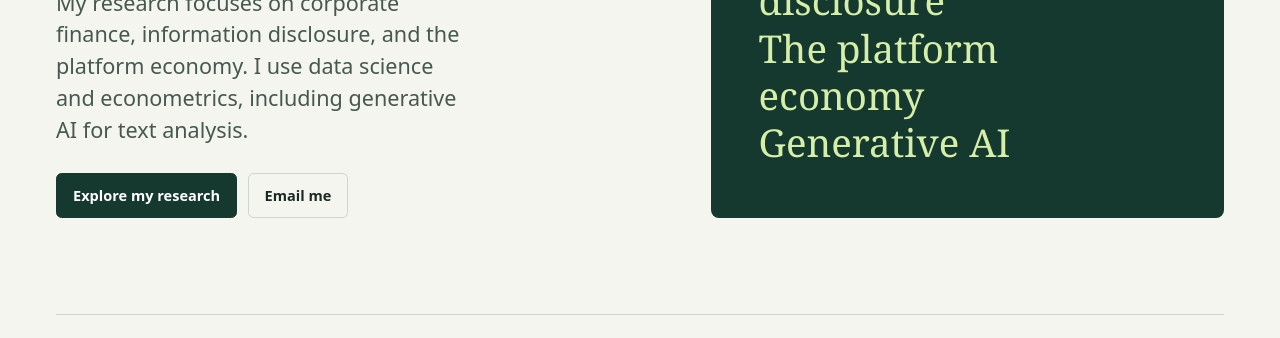
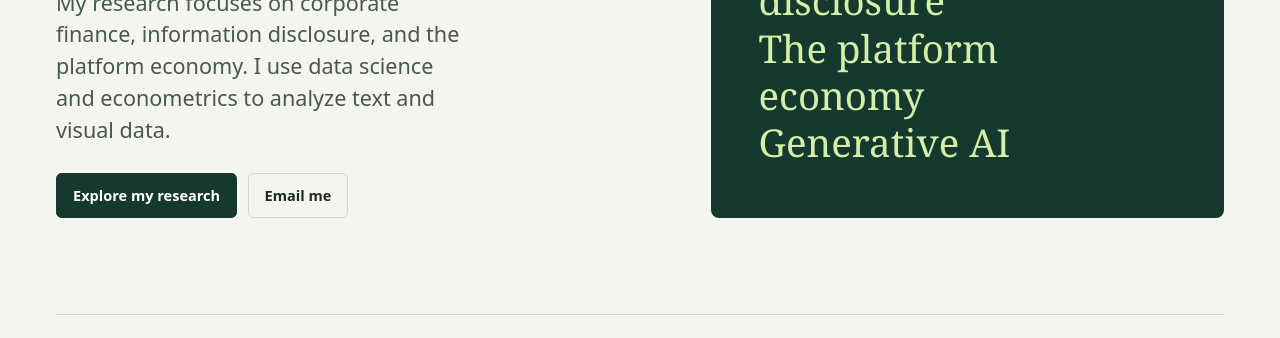
Before and after one commit to elliezhang11/elliezhang11.github.io, a plain HTML site: page index.html in a window 1280 px wide. Shown: the part 462-800 px from the top of the page. Drawn offline with Linux system fonts and the light colour scheme.

Commit message:
Describe text and visual data analysis

```diff
--- a/index.html
+++ b/index.html
@@ -23,7 +23,7 @@
       <div class="intro">
         <p class="eyebrow">Research portfolio</p>
         <h1 id="name">Xiaoyue<br>Zhang<span>.</span></h1>
-        <p class="intro-copy">My research focuses on corporate finance, information disclosure, and the platform economy. I use data science and econometrics, including generative AI for text analysis.</p>
+        <p class="intro-copy">My research focuses on corporate finance, information disclosure, and the platform economy. I use data science and econometrics to analyze text and visual data.</p>
         <div class="actions">
           <a class="button" href="#research">Explore my research</a>
           <a class="button secondary" href="mailto:xiaoyue.zhang20@outlook.com">Email me</a>
```
